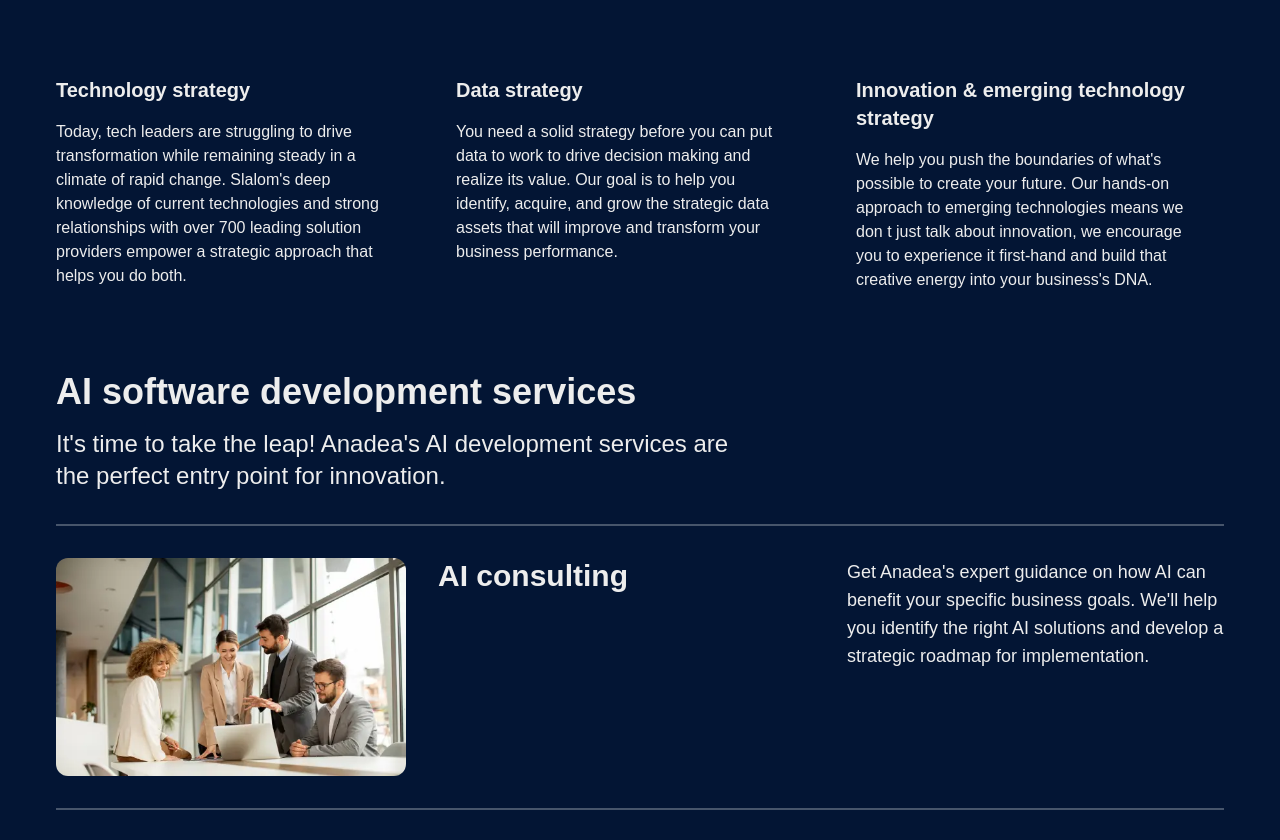
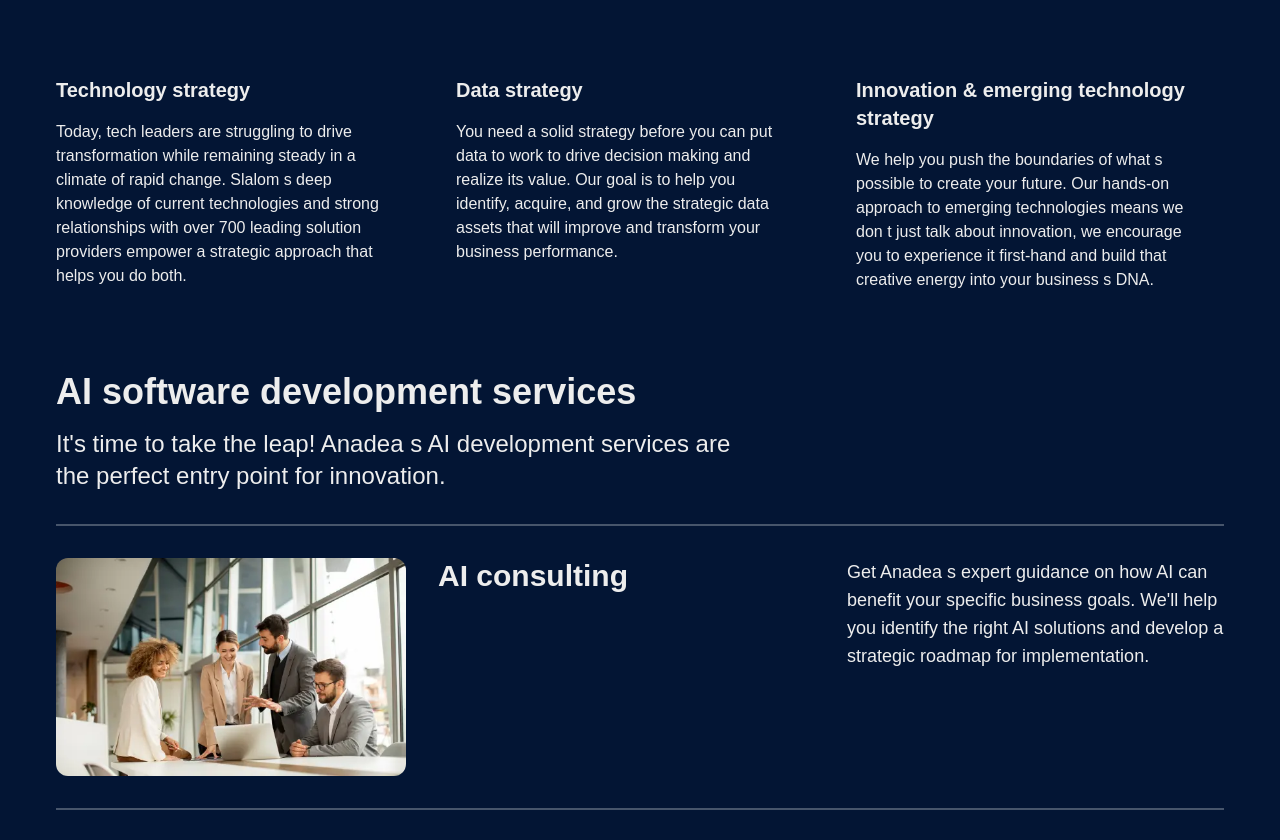
Before and after one commit to ppdr2002/bluecorp.website.github.io, a Next.js app: page /strategy in a window 1280 px wide. Shown: the part 564-1404 px from the top of the page. Built offline with nearby package versions, Linux system fonts and the light colour scheme.

Commit message:
Update page.tsx

```diff
--- a/app/strategy/page.tsx
+++ b/app/strategy/page.tsx
@@ -23,7 +23,7 @@
                 <div className="mt-20 grid lg:grid-cols-3 gap-8">
                     <div className="flex flex-col gap-4 pr-8">
                         <h2 className="font-bold text-xl">Technology strategy </h2>
-                        <p className="font-extralight">Today, tech leaders are struggling to drive transformation while remaining steady in a climate of rapid change. Slalom&apos;s deep knowledge of current technologies and strong relationships with over 700 leading solution providers empower a strategic approach that helps you do both.</p>
+                        <p className="font-extralight">Today, tech leaders are struggling to drive transformation while remaining steady in a climate of rapid change. Slalom s deep knowledge of current technologies and strong relationships with over 700 leading solution providers empower a strategic approach that helps you do both.</p>
                     </div>
                     <div className="flex flex-col gap-4 pr-8">
                         <h2 className="font-bold text-xl">Data strategy </h2>
@@ -31,7 +31,7 @@
                     </div>
                     <div className="flex flex-col gap-4 pr-8">
                         <h2 className="font-bold text-xl">Innovation & emerging technology strategy </h2>
-                        <p className="font-extralight">We help you push the boundaries of what&apos;s possible to create your future. Our hands-on approach to emerging technologies means we don t just talk about innovation, we encourage you to experience it first-hand and build that creative energy into your business&apos;s DNA. </p>
+                        <p className="font-extralight">We help you push the boundaries of what s possible to create your future. Our hands-on approach to emerging technologies means we don t just talk about innovation, we encourage you to experience it first-hand and build that creative energy into your business s DNA. </p>
                     </div>
                 </div>
             </div>
@@ -41,13 +41,13 @@
             <div className="py-10">
                 <div className="w-[60%] flex flex-col gap-4">
                     <h4 className="font-bold text-4xl">AI software development services</h4>
-                    <p className="text-2xl">It's time to take the leap! Anadea&apos;s AI development services are the perfect entry point for innovation. </p>
+                    <p className="text-2xl">It's time to take the leap! Anadea s AI development services are the perfect entry point for innovation. </p>
                 </div>
                 <div className="border w-full opacity-30 my-8"></div>
                 <div className="flex items-start justify-between gap-8">
                     <Image src="/l2img1.png" alt="img" width={350} height={100} className="rounded-xl "/>
                     <h1 className="w-1/3 text-3xl font-semibold">AI consulting</h1>
-                    <p className="w-1/3 text-lg">Get Anadea&apos;s expert guidance on how AI can benefit your specific business goals. We'll help you identify the right AI solutions and develop a strategic roadmap for implementation. </p>
+                    <p className="w-1/3 text-lg">Get Anadea s expert guidance on how AI can benefit your specific business goals. We'll help you identify the right AI solutions and develop a strategic roadmap for implementation. </p>
                 </div>
                 <div className="border w-full opacity-30 my-8"></div>
                 <div className="flex items-start justify-between gap-8">
```
